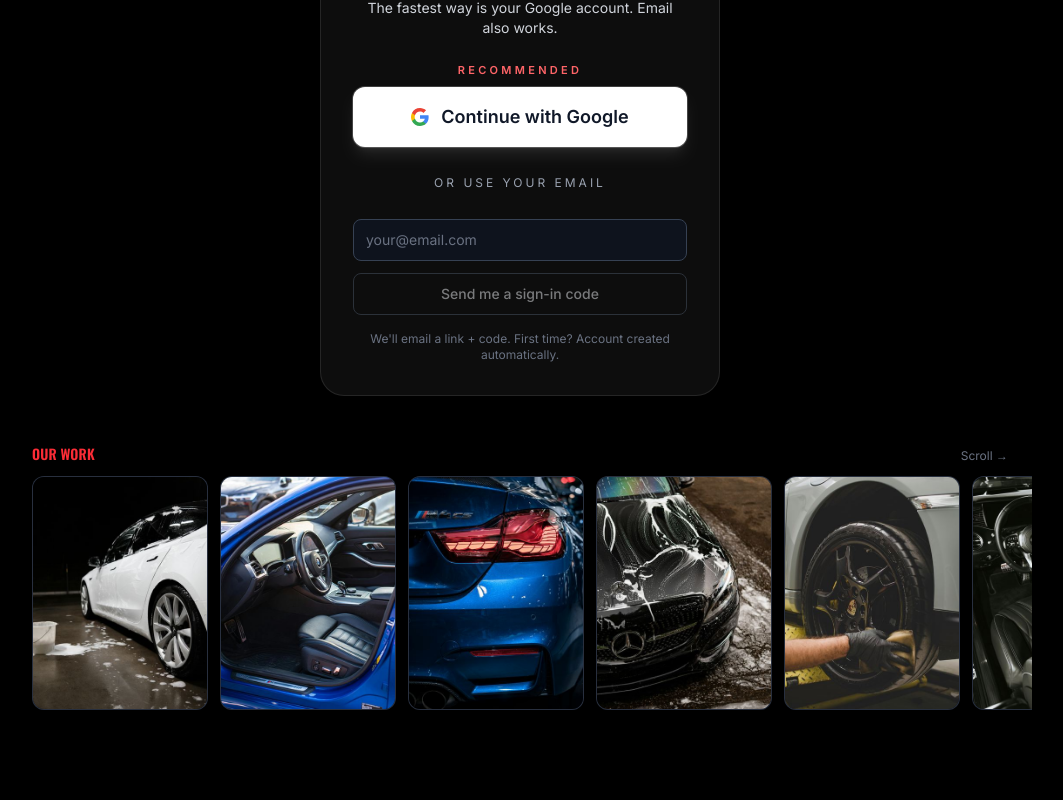
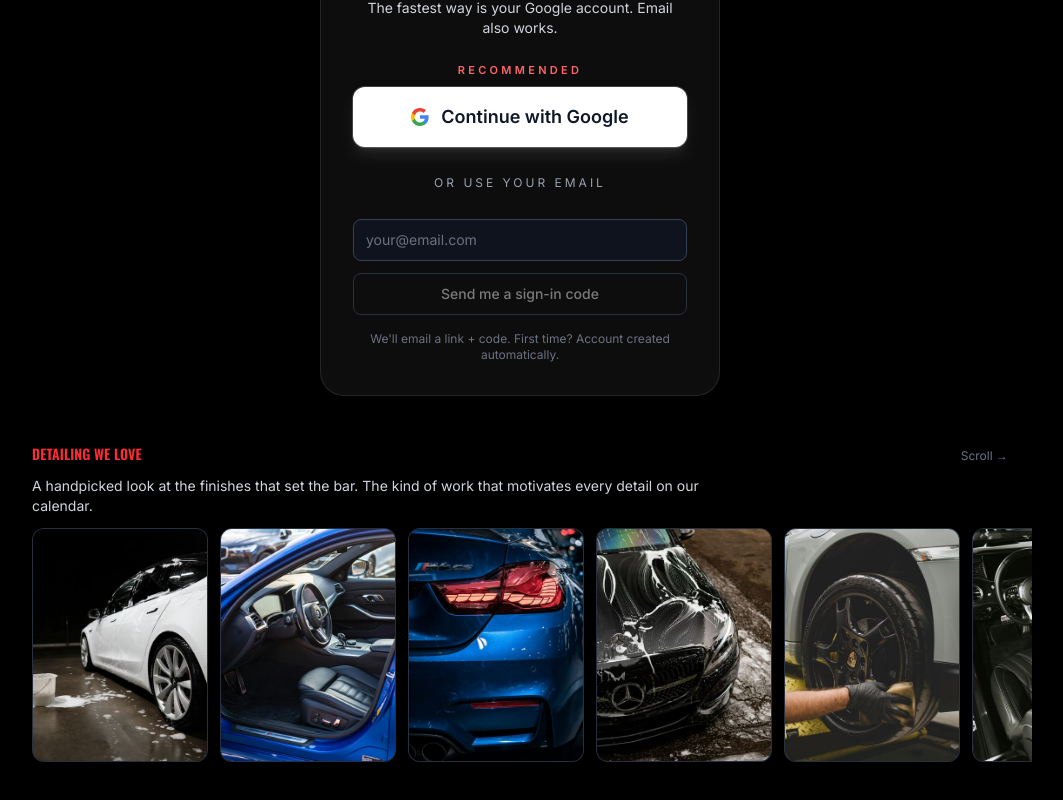
Before and after one commit to faddystorm2005/AAD, a Next.js app: page /auth in a window 1280 px wide. Shown: the part 483-1283 px from the top of the page, without its empty margins (120-1183 px from the left). Built offline with nearby package versions, Linux system fonts and the light colour scheme; no server answers.

Commit message:
copy: rename dashboard gallery to Detailing We Love

```diff
--- a/src/components/GalleryStrip.tsx
+++ b/src/components/GalleryStrip.tsx
@@ -7,10 +7,14 @@ export default function GalleryStrip() {
     <section className="space-y-3">
       <div className="flex items-baseline justify-between">
         <h2 className="text-sm font-semibold uppercase tracking-[0.35em] text-red-500">
-          Our Work
+          Detailing We Love
         </h2>
         <span className="text-xs text-gray-500">Scroll →</span>
       </div>
+      <p className="max-w-2xl text-sm text-gray-300">
+        A handpicked look at the finishes that set the bar. The kind of work
+        that motivates every detail on our calendar.
+      </p>
       <div className="-mx-6 overflow-x-auto px-6 pb-2">
         <div className="flex gap-3 snap-x snap-mandatory">
           {AAD_GALLERY.map((photo) => (
```
